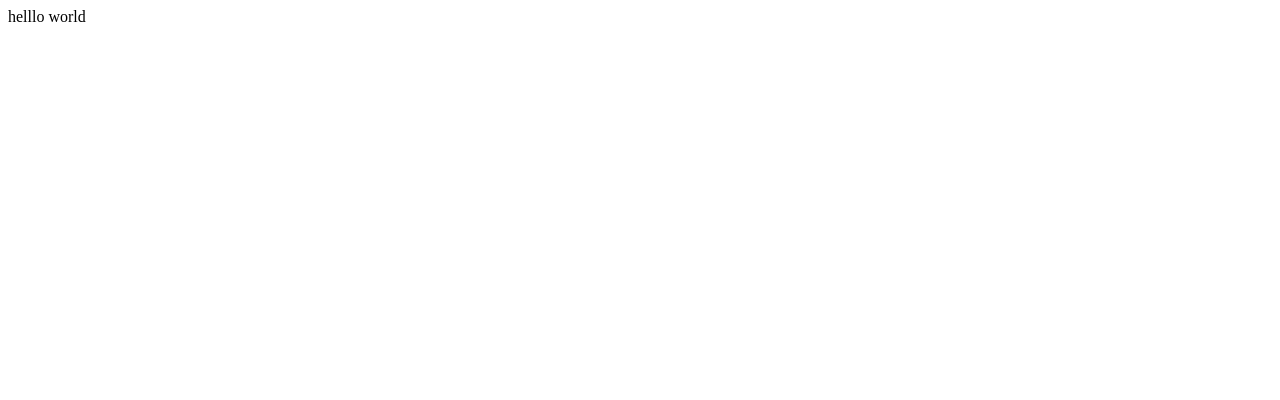
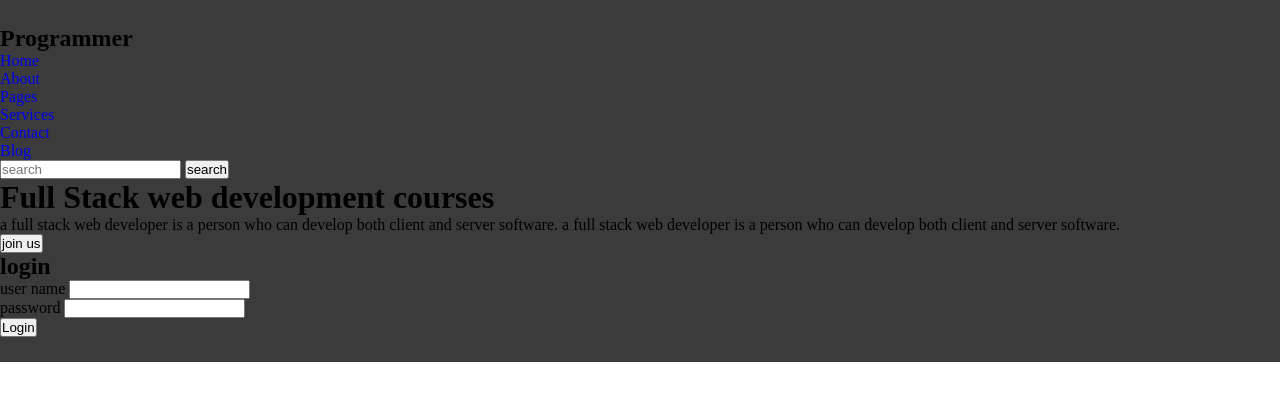
Before and after one commit to Md-Shazid/git-demo, a plain HTML site: page index.html in a window 1280 px wide. Drawn offline with Linux system fonts and the light colour scheme.

Commit message:
Add files via upload

```diff
--- a/index.html
+++ b/index.html
@@ -1 +1,60 @@
-<p>helllo world</p>
+<!DOCTYPE html>
+<html lang="en">
+<head>
+  <meta charset="UTF-8">
+  <meta name="viewport" content="width=device-width, initial-scale=1.0">
+  <meta http-equiv="X-UA-Compatible" content="ie=edge">
+  <title>html-css project</title>
+  <link rel="stylesheet" href="style.css" type="text/css" media="all" />
+</head>
+<body>
+  <!-- header section start -->
+  <header>
+    <div class="container">
+      <div class="top_section">
+        <div class="logo">
+         <h2>Programmer</h2>
+        </div>
+        <div class="menu">
+          <ul>
+            <li><a href="#">Home</a></li>
+            <li><a href="#">About</a></li>
+            <li><a href="#">Pages</a></li>
+            <li><a href="#">Services</a></li>
+            <li><a href="#">Contact</a></li>
+            <li><a href="#">Blog</a></li>
+          </ul>
+          <div class="search">
+            <input type="text" name="" id="search_box" placeholder="search" value="" />
+            <input type="submit" name="search_box" id="search_btn" value="search" />
+          </div>
+        </div>
+      </div>
+      <div class="buttom_section">
+        <div class="left_buttom">
+          <h1>Full Stack web <span>development</span> courses</h1>
+          <p>a full stack web developer is a person who can develop both client
+          and server software. a full stack web developer is a person who can develop both client
+          and server software.</p>
+          <button type="submit" class="btn buttom_lt_btn">join us</button>
+        </div>
+        <div class="right_buttom">
+          <form action="" method="get" accept-charset="utf-8">
+            <h2>login</h2>
+            <div>
+              <label for="user name">user name</label>
+              <input type="text" name="" id="" value="" />
+            </div>
+            <div>
+              <label for="password">password</label>
+              <input type="password" name="" id="" value="" />
+            </div>
+            <button class="btn login_btn" type="submit">Login</button>
+          </form>
+        </div>
+      </div>
+    </div>
+  </header>
+  <!-- header section end -->
+</body>
+</html>
```
